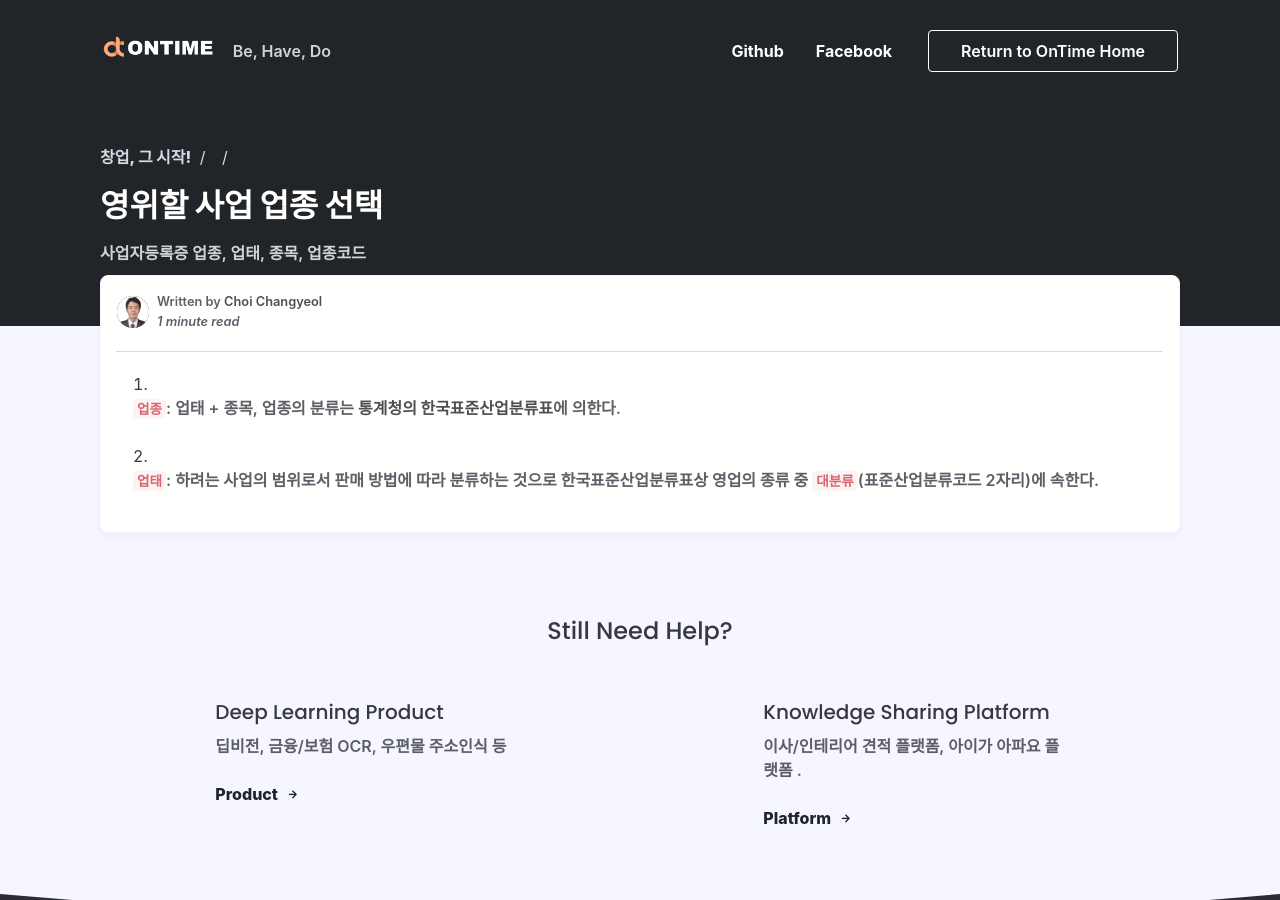
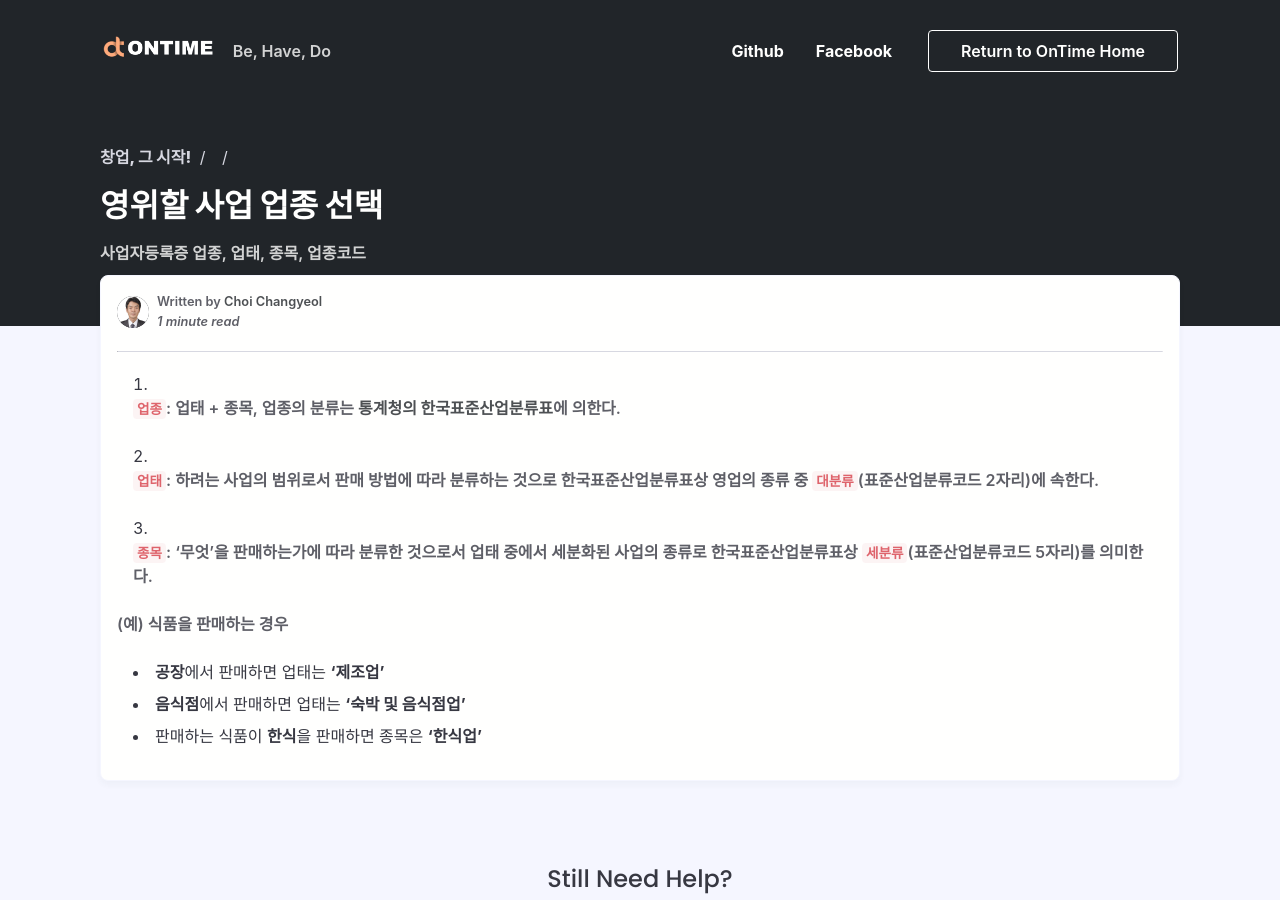
Before and after one commit to ontime-git/ontime-git.github.io, a Jekyll site: the page built from _posts/registration/2021-03-03-Business-License.md, in a window 1280 px wide and 900 px high. Built offline with Jekyll 4.4.1, drawn with Linux system fonts in a browser that asks for light colours; nearby versions of some CDN libraries; some web fonts are replaced; comment, search, counter and statistics services are not loaded.

Commit message:
Update 2021-03-03-Business-License.md

```diff
--- a/_posts/registration/2021-03-03-Business-License.md
+++ b/_posts/registration/2021-03-03-Business-License.md
@@ -14,3 +14,11 @@ published: true
 
 
 2. `업태`: 하려는 사업의 범위로서 판매 방법에 따라 분류하는 것으로 한국표준산업분류표상 영업의 종류 중 `대분류`(표준산업분류코드 2자리)에 속한다.
+
+
+3. `종목`: '무엇'을 판매하는가에 따라 분류한 것으로서 업태 중에서 세분화된 사업의 종류로 한국표준산업분류표상 `세분류`(표준산업분류코드 5자리)를 의미한다.
+
+(예) 식품을 판매하는 경우
+- **공장**에서 판매하면 업태는 **'제조업'**
+- **음식점**에서 판매하면 업태는 **'숙박 및 음식점업'**
+- 판매하는 식품이 **한식**을 판매하면 종목은 **'한식업'**
```
